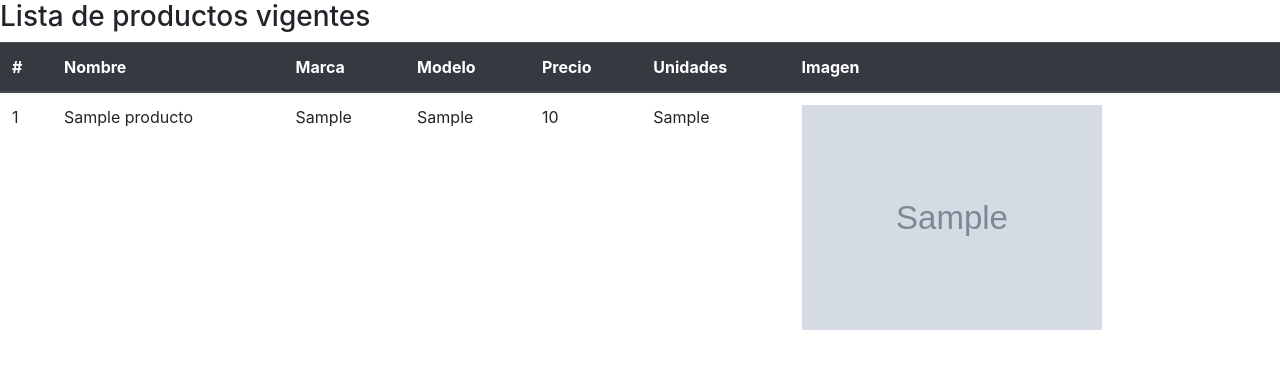
After one commit to VianeyF/tecwebDW, a PHP site: page /get_productos_vigentes.php in a window 1280 px wide. The commit adds this page. Shown: the top 369 px of the page. Run offline with PHP 8.4, Linux system fonts and the light colour scheme; tables that the repository leaves empty or names only in its code hold one stand-in row (values such as "Sample post"); grey boxes marked "Sample" are stand-in pictures.

Commit message:
Cambio en main, se añadio archivo get_productos_vigentes.php para verificar que la imagen por default se muestra correctamente cuando no se añade imagen de producto

```diff
--- /dev/null
+++ b/practicas/p10/get_productos_vigentes.php
@@ -0,0 +1,60 @@
+<!DOCTYPE html PUBLIC "-//W3C//DTD XHTML 1.1//EN"
+"http://www.w3.org/TR/xhtml11/DTD/xhtml11.dtd">
+<html xmlns="http://www.w3.org/1999/xhtml" xml:lang="es">
+<head>
+    <meta http-equiv="Content-Type" content="text/html; charset=UTF-8" />
+    <title>Productos vigentes</title>
+    <link rel="stylesheet" href="https://stackpath.bootstrapcdn.com/bootstrap/4.3.1/css/bootstrap.min.css" integrity="sha384-ggOyR0iXCbMQv3Xipma34MD+dH/1fQ784/j6cY/iJTQUOhcWr7x9JvoRxT2MZw1T" crossorigin="anonymous">
+    <style>
+        .imagen-producto {
+            width: 300px;
+            height: auto;
+        }
+    </style>
+</head>
+<body>
+    <h3>Lista de productos vigentes</h3>
+
+    <?php
+    @$link = new mysqli('localhost', 'root', 'vianey24', 'marketzone');
+
+    if ($link->connect_errno) {
+        die('Falló la conexión: ' . $link->connect_error);
+    }
+
+    // Consulta productos que no estan eliminados (eliminado = 0)
+    $query = "SELECT * FROM productos WHERE eliminado = 0";
+    if ($stmt = $link->prepare($query)) {
+        $stmt->execute();
+        $result = $stmt->get_result();
+
+        if ($result->num_rows > 0) {
+            echo '<table class="table">';
+            echo '<thead class="thead-dark"><tr>';
+            echo '<th>#</th><th>Nombre</th><th>Marca</th><th>Modelo</th><th>Precio</th><th>Unidades</th><th>Imagen</th>';
+            echo '</tr></thead><tbody>';
+
+            while ($row = $result->fetch_assoc()) {
+                echo '<tr>';
+                echo '<td>' . htmlspecialchars($row['id']) . '</td>';
+                echo '<td>' . htmlspecialchars($row['nombre']) . '</td>';
+                echo '<td>' . htmlspecialchars($row['marca']) . '</td>';
+                echo '<td>' . htmlspecialchars($row['modelo']) . '</td>';
+                echo '<td>' . htmlspecialchars($row['precio']) . '</td>';
+                echo '<td>' . htmlspecialchars($row['unidades']) . '</td>';
+                echo '<td><img src="' . htmlspecialchars($row['imagen']) . '" class="imagen-producto" alt="Imagen del producto"></td>';
+                echo '</tr>';
+            }
+
+            echo '</tbody></table>';
+        } else {
+            echo '<p>No hay productos en el inventario.</p>';
+        }
+
+        $stmt->close();
+    }
+
+    $link->close();
+    ?>
+</body>
+</html>
```
Also changed, not shown: practicas/p10/formulario_productos.html (+6 -6 lines), practicas/p10/set_producto_v2.php (+36 -16 lines).
